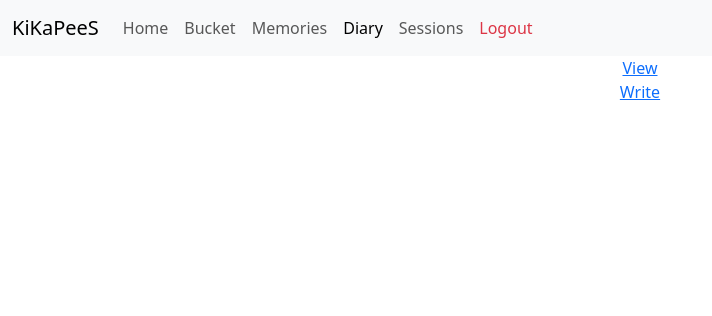
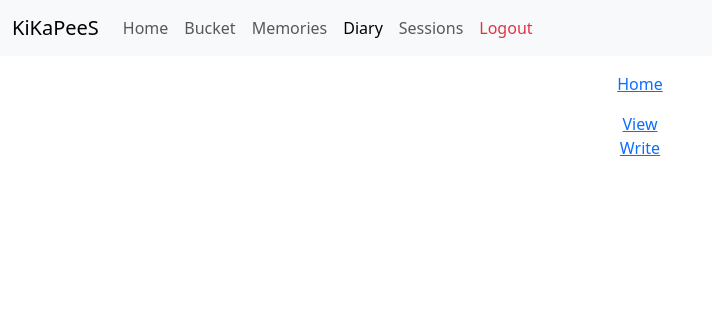
Before and after one commit to sh3ldr0id/kikapees, a Flask app: template templates/diary/home.html in a window 1280 px wide. Shown: the top 316 px of the page, without its empty margins (0-712 px from the left). Run offline with Flask 3, Linux system fonts and the light colour scheme; the template is opened without the code that fills it, so the values that code supplies are empty.

Commit message:
tiny change to home

```diff
--- a/templates/diary/home.html
+++ b/templates/diary/home.html
@@ -25,6 +25,12 @@
     </div>
 </nav>
 
+<nav aria-label="breadcrumb" class="mt-3">
+    <ol class="breadcrumb">
+        <li class="breadcrumb-item"><a href="/">Home</a></li>
+    </ol>
+</nav>
+
 <a href="/diary/view/{{ date }}/{{ other }}">View</a>
 <a href="/diary/write/{{ date }}">Write</a>
 {% endblock %}
```
